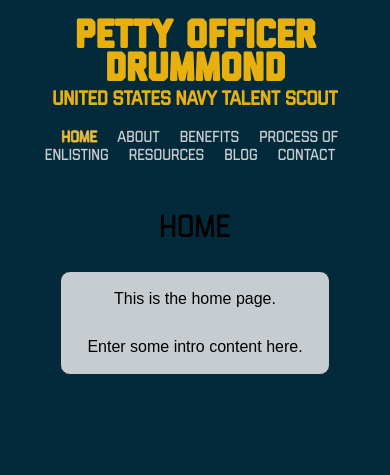
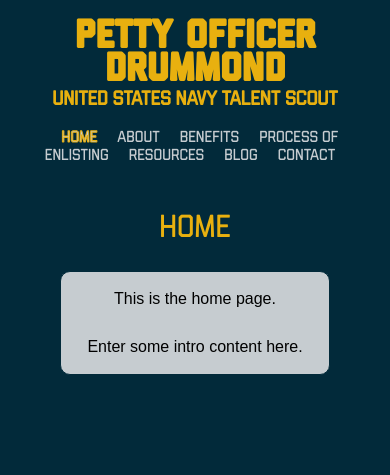
Before and after one commit to kdrummond528/cdrecruiter, a React (Create React App) app: page / in a window 390 px wide. Shown: the top 475 px of the page. Built offline with nearby package versions, Linux system fonts and the light colour scheme.

Commit message:
modified css

```diff
--- a/src/App.css
+++ b/src/App.css
@@ -195,7 +195,16 @@ footer p {
 }
 
 @media only screen and (max-width: 600px) {
-  body {
+  * {
     background-color: #022a3a;
   }
+
+  .pgheader {
+    color: #e8b00f;
+  }
+
+  .survey {
+    object-fit: contain;
+  }
+
 }
```
